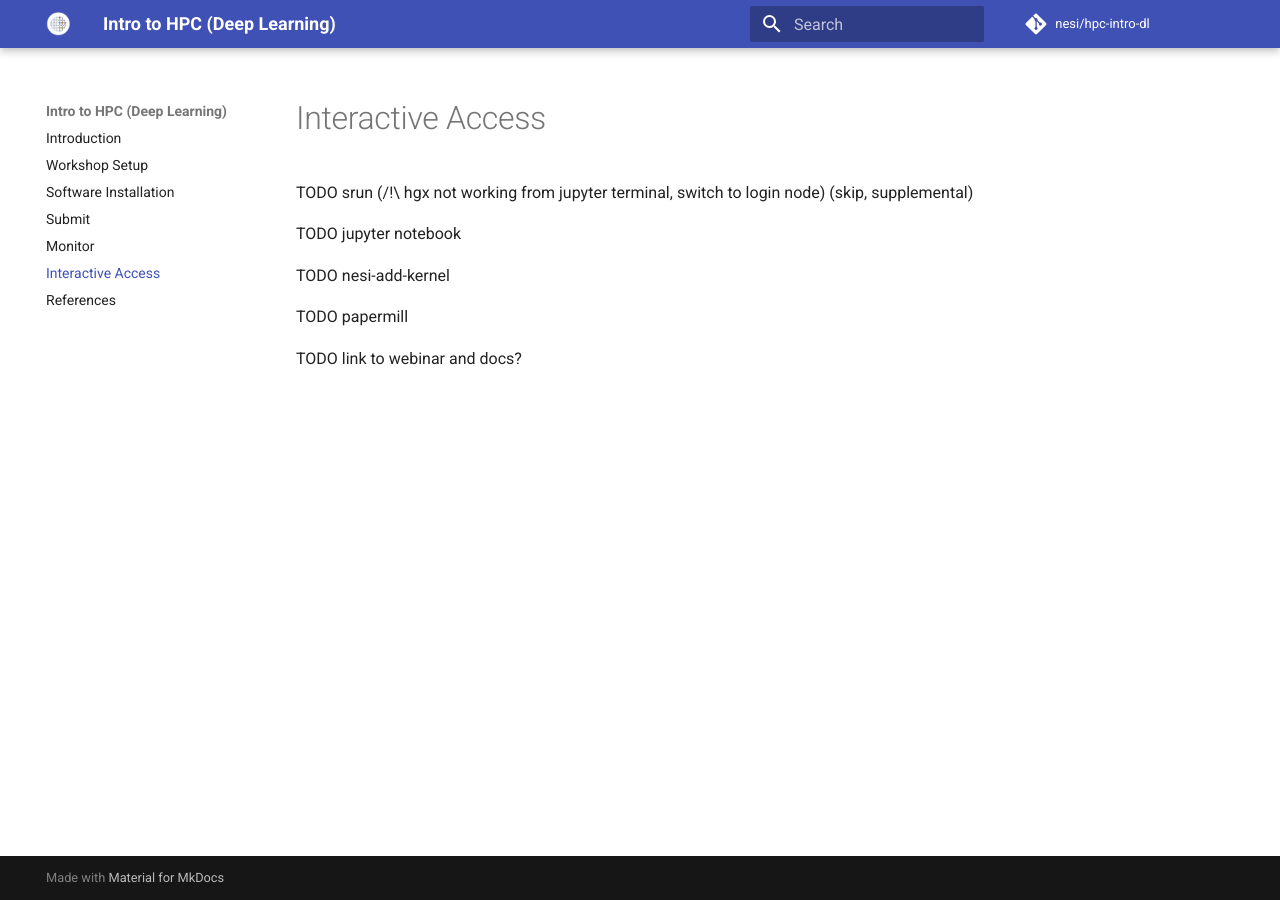
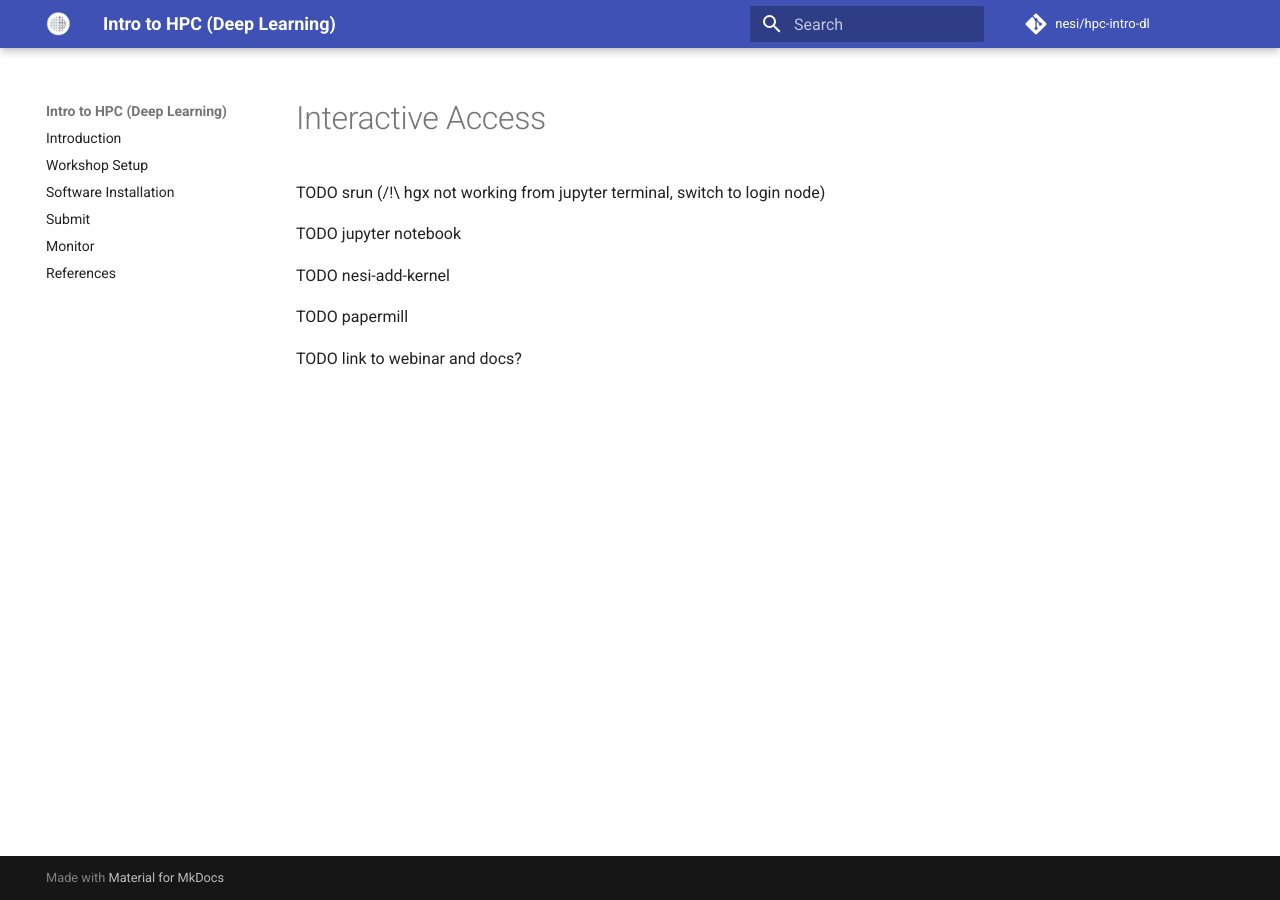
Before and after one commit to nesi/hpc-intro-dl, an MkDocs documentation site: the page built from docs/interact.md, in a window 1280 px wide. Built offline with MkDocs 1.6.1 and Material for MkDocs 9.7.7, drawn with Linux system fonts in a browser that asks for light colours; comment, search, counter and statistics services are not loaded.

Commit message:
remove interactive section (for now)

```diff
--- a/docs/interact.md
+++ b/docs/interact.md
@@ -1,6 +1,6 @@
 # Interactive Access
 
-TODO srun (/!\\ hgx not working from jupyter terminal, switch to login node) (skip, supplemental)
+TODO srun (/!\\ hgx not working from jupyter terminal, switch to login node)
 
 TODO jupyter notebook
 
--- a/mkdocs.yml
+++ b/mkdocs.yml
@@ -55,5 +55,5 @@ nav:
   - install.md
   - submit.md
   - monitor.md
-  - interact.md
+  #- interact.md
   - references.md
```
